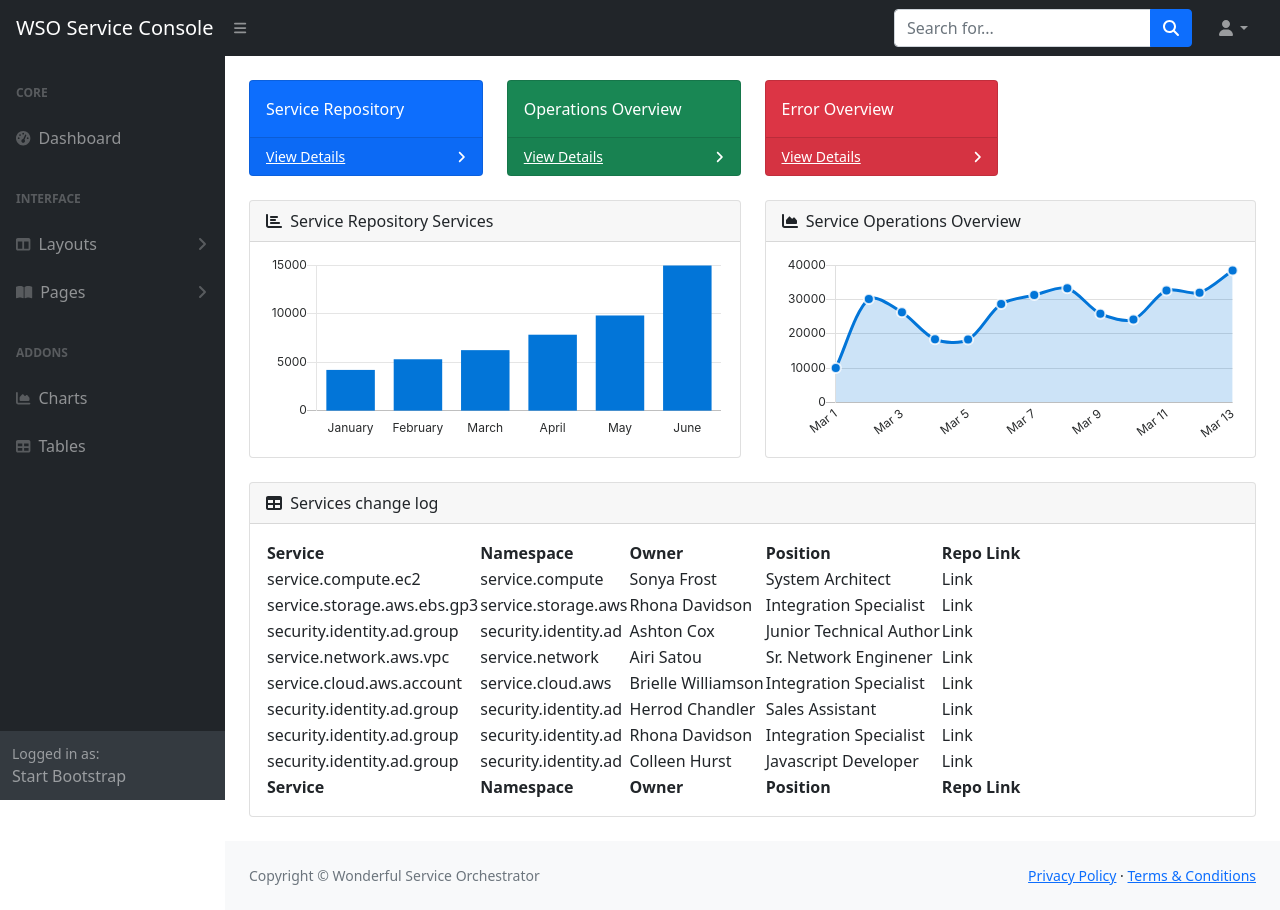
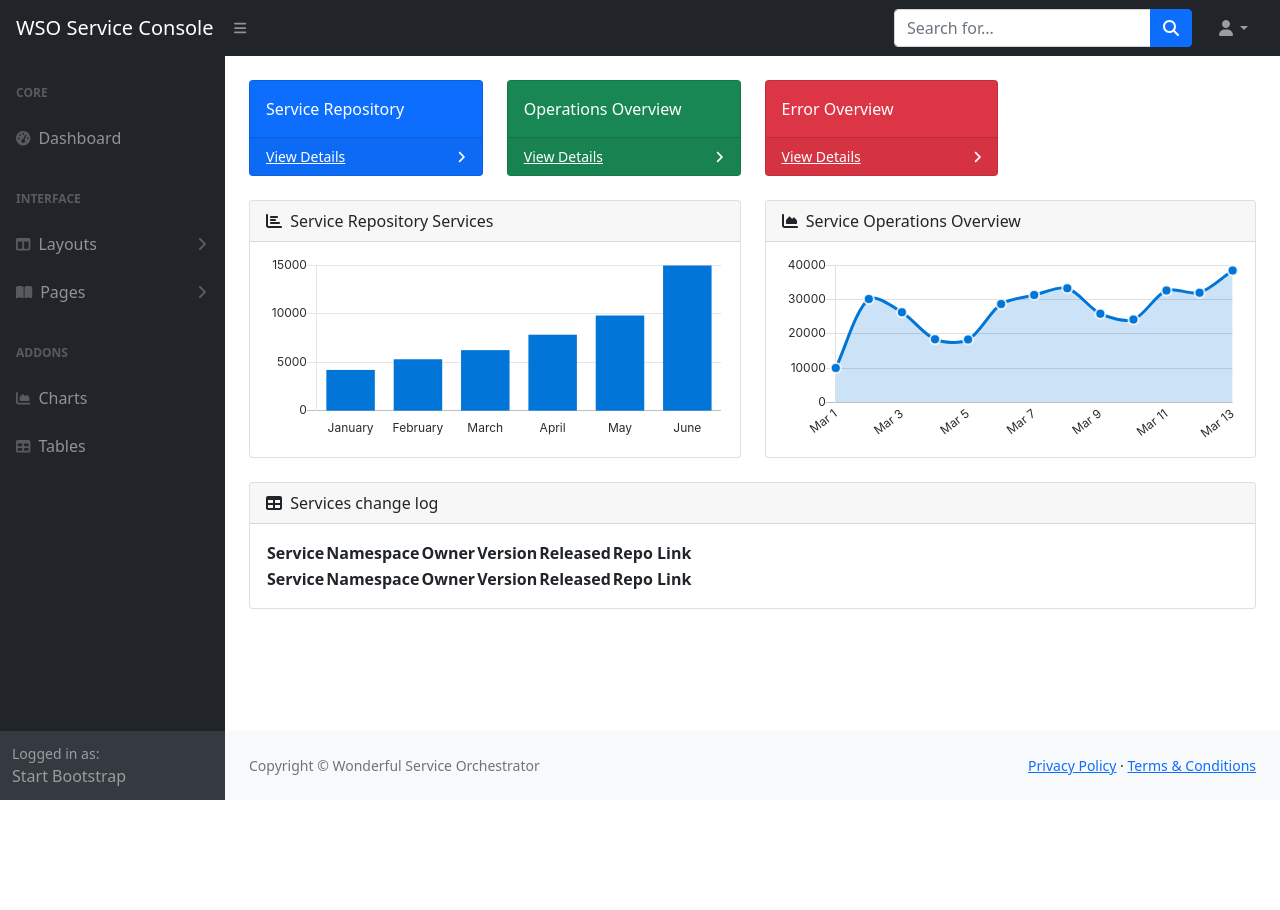
Before and after one commit to wbelt/wso-service-repository, a Flask app: page /index.html in a window 1280 px wide. After the commit the page ends 800 px from the top, so only its background shows below. Run offline with Flask 2, Linux system fonts and the light colour scheme; lists and menus that the app fills with data are empty; some libraries are stand-ins or nearby versions.

Commit message:
make service list dynamic

```diff
--- a/app.py
+++ b/app.py
@@ -36,36 +36,30 @@ trace.get_tracer_provider().add_span_processor(span_processor)
 app = Flask(__name__)
 FlaskInstrumentor().instrument_app(app, excluded_urls="hello")
 
-
 @app.route('/')
 def index():
-    return render_template('index.html')
-
+    services=getServices()
+    return render_template('index.html', list=services)
 
 @app.route('/favicon.ico')
 def favicon():
     return send_from_directory(os.path.join(app.root_path, 'static/images'), 'favicon.ico', mimetype='image/vnd.microsoft.icon')
 
-
 @app.route('/hello')
 def hello():
     return render_template('hello.html', name="Test, I am here!")
-
 
 @app.route("/css/<path:path>")
 def cssFileRoute(path):
     return send_from_directory('static/sbs/css', path)
 
-
 @app.route("/js/<path:path>")
 def jsFileRoute(path):
     return send_from_directory('static/sbs/js', path)
 
-
 @app.route("/assets/<path:path>")
 def assetsFileRoute(path):
     return send_from_directory('static/sbs/assets', path)
-
 
 @app.route("/<path:path>")
 def genericTemplatePath(path):
@@ -75,16 +69,20 @@ def genericTemplatePath(path):
         logger.warning(f"404: template file not found for '{ path }'")
         return render_template('404.html'), 404
 
+@tracer.start_as_current_span("DB: get all services")
+@provide_db_services_c
+def getServices(c):
+    items = list(c.read_all_items(max_item_count=100))
+    return items
 
+@tracer.start_as_current_span("DB: count query")
 @provide_db_services_c
 def countServices(c):
-    with tracer.start_as_current_span("count database query"):
-        items = list(c.query_items(
-            query="SELECT VALUE COUNT(1) FROM c",
-            enable_cross_partition_query=True
-        ))
+    items = list(c.query_items(
+        query="SELECT VALUE COUNT(1) FROM c",
+        enable_cross_partition_query=True
+    ))
     return items[0]
-
 
 if __name__ == '__main__':
     logger.info("application started")
--- a/templates/index.html
+++ b/templates/index.html
@@ -172,7 +172,8 @@
                                             <th>Service</th>
                                             <th>Namespace</th>
                                             <th>Owner</th>
-                                            <th>Position</th>
+                                            <th>Version</th>
+                                            <th>Released</th>
                                             <th>Repo Link</th>
                                         </tr>
                                     </thead>
@@ -181,67 +182,22 @@
                                             <th>Service</th>
                                             <th>Namespace</th>
                                             <th>Owner</th>
-                                            <th>Position</th>
+                                            <th>Version</th>
+                                            <th>Released</th>
                                             <th>Repo Link</th>
                                         </tr>
                                     </tfoot>
                                     <tbody>
+                                    {% for item in list %}
                                         <tr>
-                                            <td>service.compute.ec2</td>
-                                            <td>service.compute</td>
-                                            <td>Sonya Frost</td>
-                                            <td>System Architect</td>
-                                            <td>Link</td>
+                                            <td>{{ item.id }}</td>
+                                            <td>{{ item.serviceNamespace }}</td>
+                                            <td>{{ item.serviceOwner }}</td>
+                                            <td>{{ item.serviceVersion }}</td>
+                                            <td>{{ item.serviceReleaseDate }}</td>
+                                            <td>{{ item.serviceRepositoryLink }}</td>
                                         </tr>
-                                        <tr>
-                                            <td>service.storage.aws.ebs.gp3</td>
-                                            <td>service.storage.aws</td>
-                                            <td>Rhona Davidson</td>
-                                            <td>Integration Specialist</td>
-                                            <td>Link</td>
-                                        </tr>
-                                        <tr>
-                                            <td>security.identity.ad.group</td>
-                                            <td>security.identity.ad</td>
-                                            <td>Ashton Cox</td>
-                                            <td>Junior Technical Author</td>
-                                            <td>Link</td>
-                                        </tr>
-                                        <tr>
-                                            <td>service.network.aws.vpc</td>
-                                            <td>service.network</td>
-                                            <td>Airi Satou</td>
-                                            <td>Sr. Network Enginener</td>
-                                            <td>Link</td>
-                                        </tr>
-                                        <tr>
-                                            <td>service.cloud.aws.account</td>
-                                            <td>service.cloud.aws</td>
-                                            <td>Brielle Williamson</td>
-                                            <td>Integration Specialist</td>
-                                            <td>Link</td>
-                                        </tr>
-                                        <tr>
-                                            <td>security.identity.ad.group</td>
-                                            <td>security.identity.ad</td>
-                                            <td>Herrod Chandler</td>
-                                            <td>Sales Assistant</td>
-                                            <td>Link</td>
-                                        </tr>
-                                        <tr>
-                                            <td>security.identity.ad.group</td>
-                                            <td>security.identity.ad</td>
-                                            <td>Rhona Davidson</td>
-                                            <td>Integration Specialist</td>
-                                            <td>Link</td>
-                                        </tr>
-                                        <tr>
-                                            <td>security.identity.ad.group</td>
-                                            <td>security.identity.ad</td>
-                                            <td>Colleen Hurst</td>
-                                            <td>Javascript Developer</td>
-                                            <td>Link</td>
-                                        </tr>
+                                    {% endfor %}
                                     </tbody>
                                 </table>
                             </div>
```
